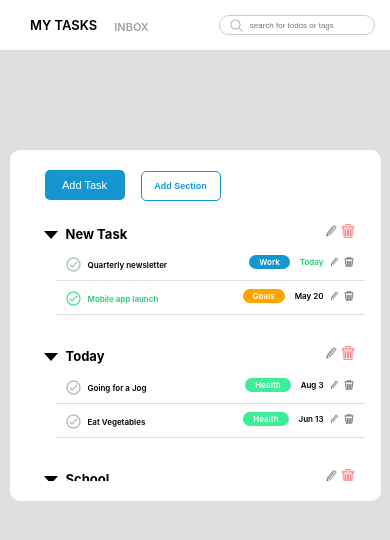
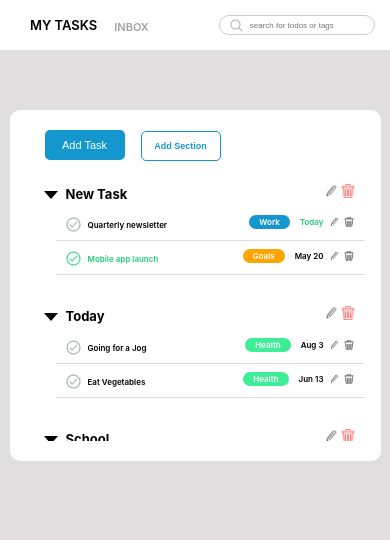
Before and after one commit to Manlikehenryy/todoapp, a React (Create React App) app: page / in a window 390 px wide. Shown: the top 540 px of the page. Built offline with nearby package versions, Linux system fonts and the light colour scheme.

Commit message:
final update

```diff
--- a/src/components/layout/card.module.css
+++ b/src/components/layout/card.module.css
@@ -14,6 +14,6 @@ border-radius: 10px;
 @media screen and (max-width:700px) {
     .card{
         width: 90%;
-        margin: 100px auto !important;
+        margin: 60px auto !important;
         }
 }
```
